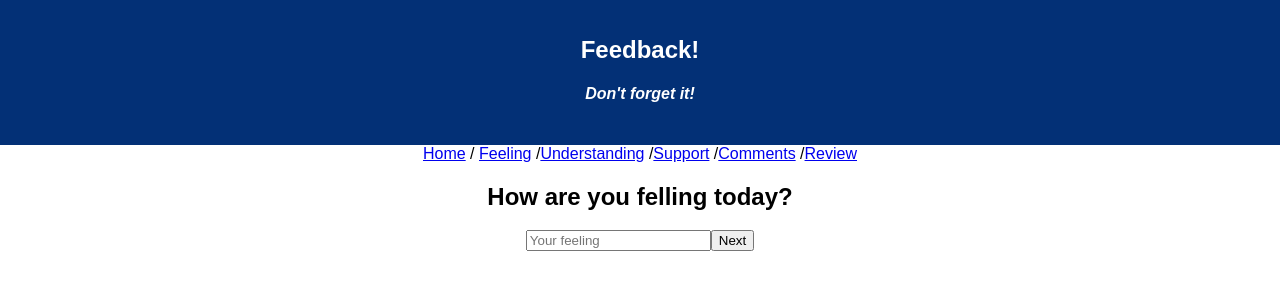
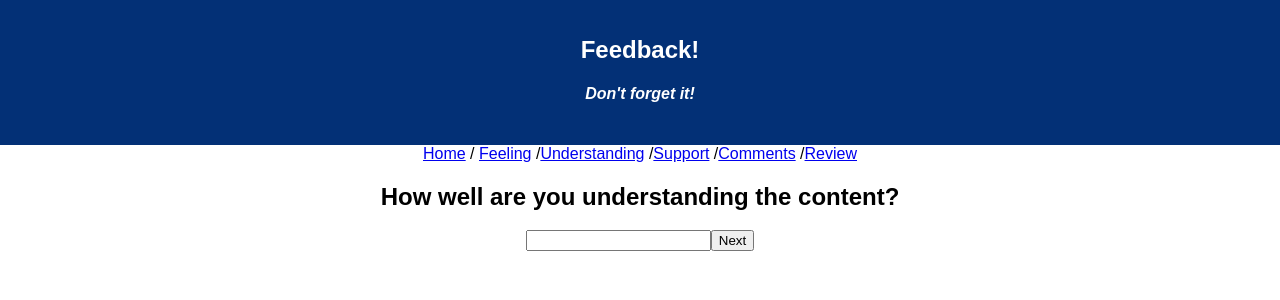
Before and after one commit to Thy696/redux-feedback-loop, a React (Create React App) app: page /#/understanding in a window 1280 px wide. Before the commit this address led to /#/comments. Shown: the top 300 px of the page. Built offline with nearby package versions, Linux system fonts and the light colour scheme.

Commit message:
success handle change for input field for each component

```diff
--- a/src/components/App/App.js
+++ b/src/components/App/App.js
@@ -58,16 +58,16 @@ class App extends Component {
               render={(props) => <Feeling {...props} feeling={this.state.feedback.feeling} />}//sending data from state down component child
             />
             <Route path='/understanding'
-              render={(props) => <Feeling {...props} understanding={this.state.feedback.understanding} />}
+              render={(props) => <Understanding {...props} understanding={this.state.feedback.understanding} />}
             />
             <Route path='/support'
-              render={(props) => <Feeling {...props} support={this.state.feedback.support} />}
+              render={(props) => <Support {...props} support={this.state.feedback.support} />}
             />
             <Route path='/comments'
-              render={(props) => <Feeling {...props} comment={this.state.feedback.comment} />}
+              render={(props) => <Comments {...props} comment={this.state.feedback.comment} />}
             />
             <Route path='/review'
-              render={(props) => <Feeling {...props} review={this.state.review} />}
+              render={(props) => <Review {...props} review={this.state.review} />}
             />
 
 
--- a/src/components/Comments/Comments.js
+++ b/src/components/Comments/Comments.js
@@ -1,18 +1,23 @@
 import React, { Component } from 'react';
 
 class Comment extends Component {
-
-
 
     handleNext=()=>{ // handle next button to moving to understanding component
         console.log('Next clicked!')
         this.props.history.push('/review');
     }
+
+    handleChangefor =() =>{
+        console.log('felling input changing')
+    }
     render() {
         return (
             <div>
                 <h1>Any comment you want to leave?</h1>
-                <input type="text" />
+                <input type="text"
+                value = {this.props.comments}
+                onChange={this.handleChangefor}
+                />
                 <button onClick={this.handleNext} >Next</button>{/*when the next button is clicked, it will switch to the review component*/}
 
             </div>
--- a/src/components/Feeling/Feeling.js
+++ b/src/components/Feeling/Feeling.js
@@ -5,8 +5,6 @@ class Feeling extends Component {
     componentDidMount(){
         console.log('in feeling',this.props)
     }
-
-
 
     handleNextButton = ()=>{ // condition for the input field is not been empty
         // let this.props.feeling =
@@ -17,7 +15,10 @@ class Feeling extends Component {
                 // handle next button to moving to understanding component
                 this.props.history.push('/understanding');
         }
+    }
 
+    handleChangefor =() =>{
+        console.log('felling input changing')
     }
 
 
--- a/src/components/Support/Support.js
+++ b/src/components/Support/Support.js
@@ -14,14 +14,20 @@ class Support extends Component {
                 // handle next button to moving to understanding component
                 this.props.history.push('/comments');
         }
+    }
 
+    handleChangefor =() =>{
+        console.log('felling input changing')
     }
 
     render() {
         return (
             <div>
                 <h1>How well are you being supported?</h1>
-                <input type="text" />
+                <input type="text"
+                value ={this.props.support}
+                onChange = {this.handleChangefor}
+                />
 
                 <button onClick={this.
     handleNextButton = ()=>{ // condition for the input field is not been empty
--- a/src/components/Understanding/Understanding.js
+++ b/src/components/Understanding/Understanding.js
@@ -2,7 +2,9 @@ import React, { Component } from 'react';
 
 class Understanding extends Component {
 
-
+componentDidMount(){
+    console.log('in understanding',this.props);
+}
     handleNextButton = ()=>{ // condition for the input field is not been empty
         // let this.props.feeling =
         if(this.props.understanding === ""){
@@ -12,14 +14,20 @@ class Understanding extends Component {
                 // handle next button to moving to understanding component
                 this.props.history.push('/support');
         }
+    }
 
+    handleChangefor =() =>{
+        console.log('felling input changing')
     }
 
     render() {
             return (
                 <div>
                     <h1>How well are you understanding the content?</h1>
-                    <input type="text" />
+                    <input type="text"
+                    onChange={this.handleChangefor}
+                    value = {this.props.understanding}
+                    />
 
                     <button onClick={this.handleNextButton} >Next</button>{/*when the next button is clicked, it will switch to the support component*/}
 
```
Also changed, not shown: 1 other file (tests, documents, lock files or other folders).
